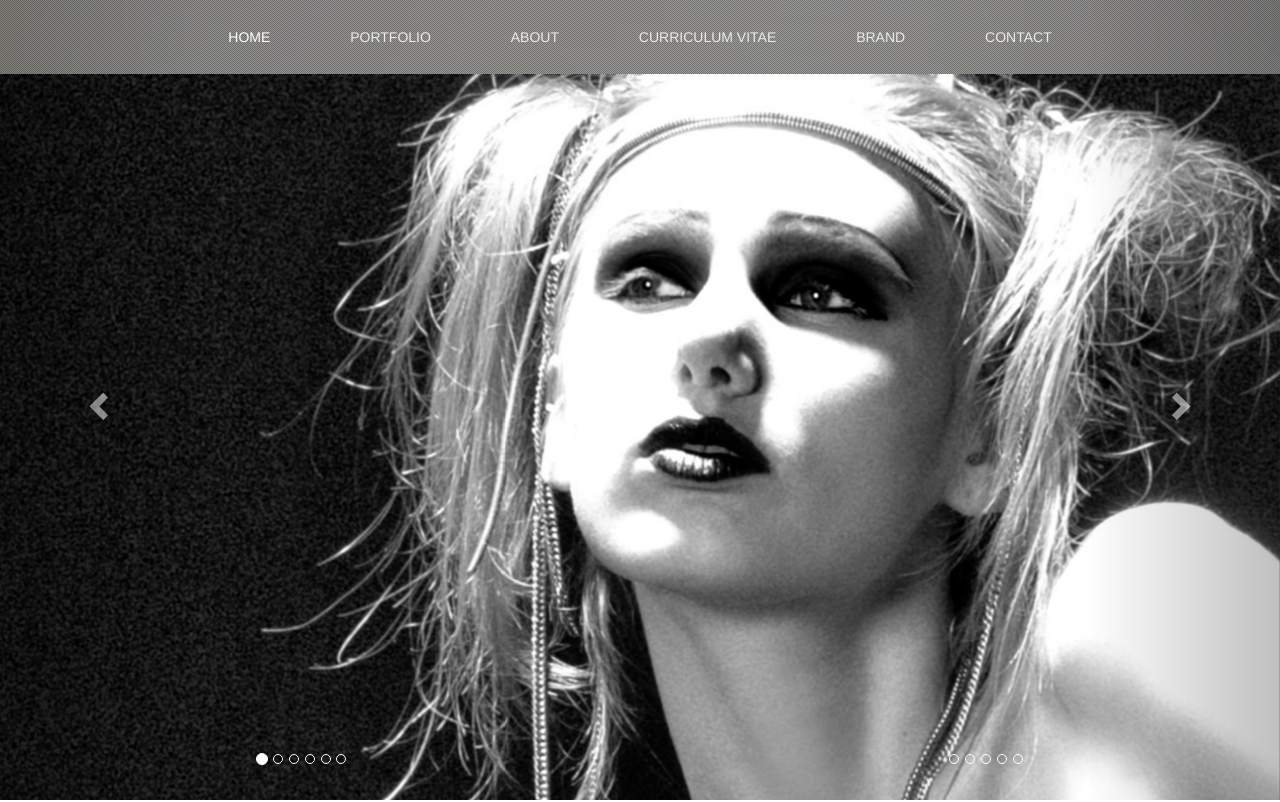
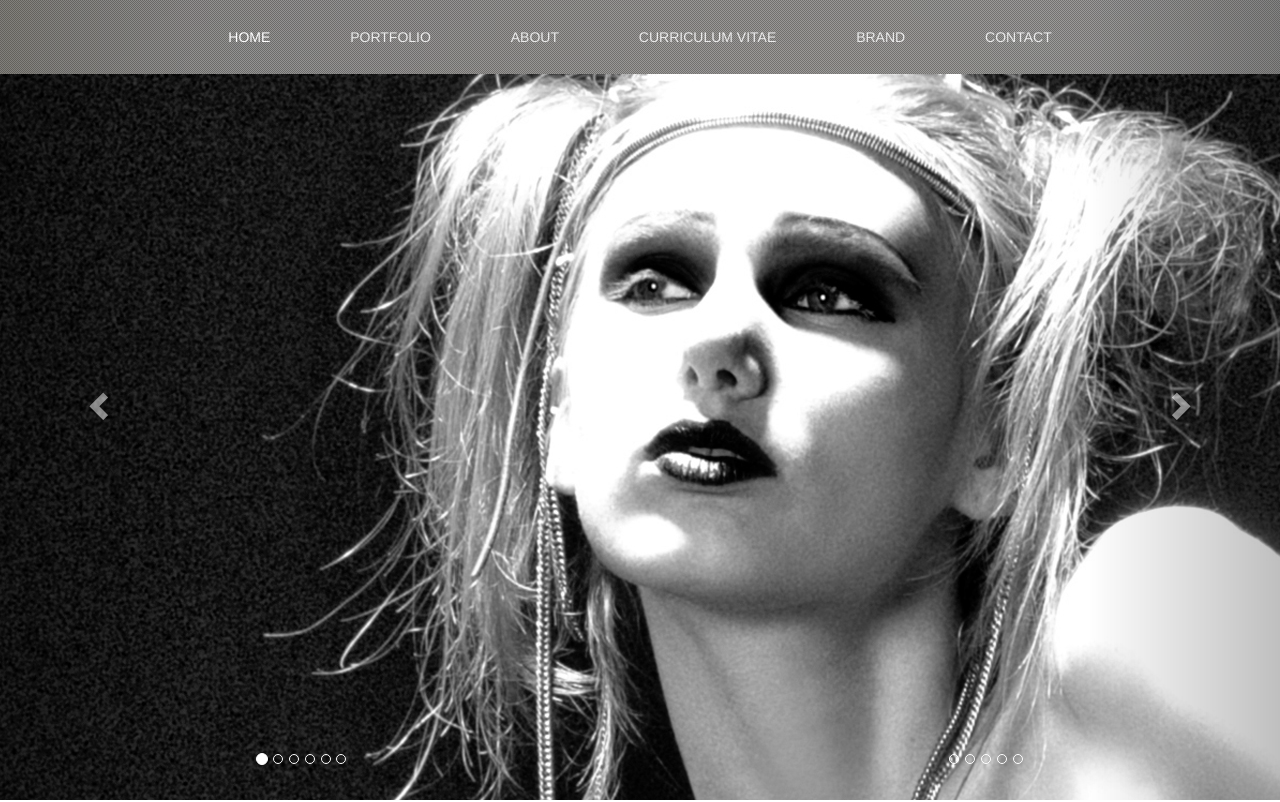
Before and after one commit to caoer/niefei, a plain HTML site: page html/index.html in a window 1280 px wide. Shown: the top 802 px of the page. Drawn offline with nearby package versions, Linux system fonts and the light colour scheme.

Commit message:
lower height and width limit for carousel images

```diff
--- a/html/css/style.css
+++ b/html/css/style.css
@@ -242,11 +242,14 @@ a.menu_toggler { display:none;
 
 /* ____________________ Home ____________________ */
 #home {
-  position:relative;
-  padding:0;
-  background-image: url(../images/home_bg.jpg);
+  position: relative;
+  padding: 0;
+  height: 100%;
+  background: url(../images/home_bg.jpg) no-repeat;
   box-shadow:0 0 250px rgba(0,0,0,0.24) inset;
+  height: 909px;
 }
+
 .home_gradient {
   position:absolute;
   z-index:0;
@@ -256,6 +259,7 @@ a.menu_toggler { display:none;
   height:100%;
   background:url(../images/home_gradient.png);
 }
+
 .welcome_block {
   position:relative;
   z-index:1;
@@ -295,11 +299,26 @@ a.menu_toggler { display:none;
 /* } */
 
 html,body{height:100%;}
-.carousel,.item,.active{height:100%;}
+
+.carousel, .item,.active{
+  height:100%;
+}
+
 .carousel-inner{
   overflow: hidden;
 }
-.fill{width:100%;height:100%;background-position:center;background-size:cover;}
+
+.carousel-inner > .item > img {
+  min-width: 1291px !important;
+  min-height: 909px !important;
+}
+
+.fill{
+  width:100%;
+  height:100%;
+  /*background-position:center;*/
+  /*background-size:cover;*/
+}
 
 /* faster sliding speed */
 .carousel-inner > .item {
```
Also changed, not shown: html/index.html (+1 -2 lines).
